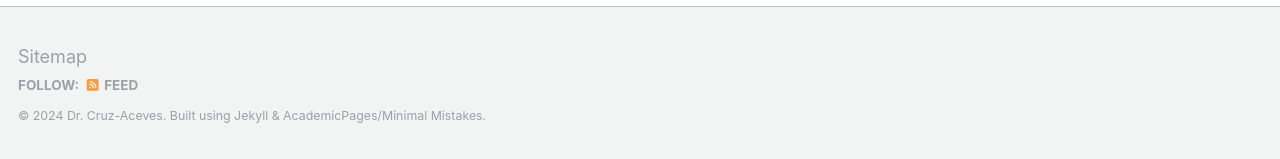
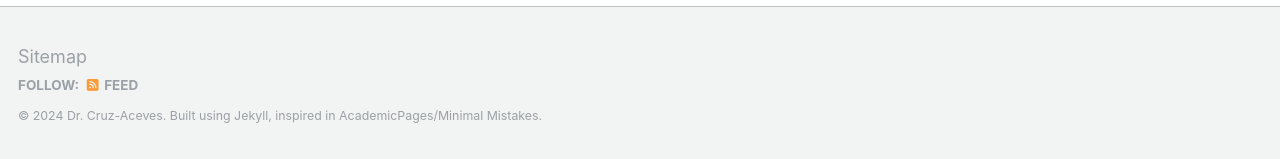
Before and after one commit to victor-cruz-aceves/victor-cruz-aceves.github.io, a Jekyll site: the page built from _pages/about.md, in a window 1280 px wide and 1151 px high. Shown: the part 989-1148 px from the top of the window. Built offline with Jekyll 4.4.1, drawn with Linux system fonts in a browser that asks for light colours.

Commit message:
"Inspired" instead of "&"

```diff
--- a/_includes/footer.html
+++ b/_includes/footer.html
@@ -19,4 +19,4 @@
 </div>
 {% endif %}
 
-<div class="page__footer-copyright">&copy; {{ site.time | date: '%Y' }} {{ site.name | default: site.title }}. {{ site.data.ui-text[site.locale].powered_by | default: "Powered by" }} Jekyll</a> &amp; AcademicPages</a>/Minimal Mistakes</a>.</div>
+<div class="page__footer-copyright">&copy; {{ site.time | date: '%Y' }} {{ site.name | default: site.title }}. {{ site.data.ui-text[site.locale].powered_by | default: "Powered by" }} Jekyll</a>, inspired in AcademicPages</a>/Minimal Mistakes</a>.</div>
```
